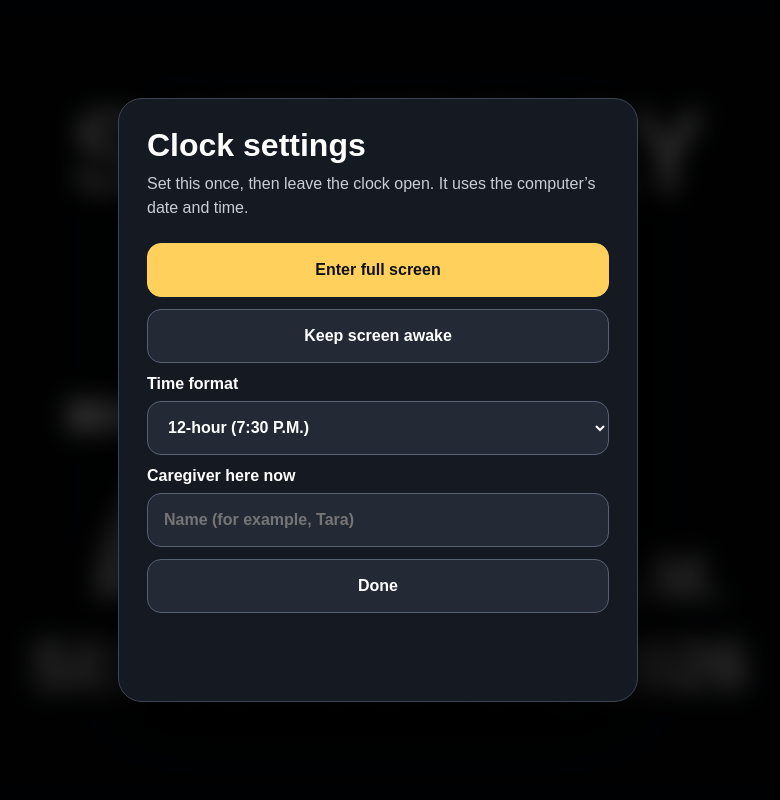
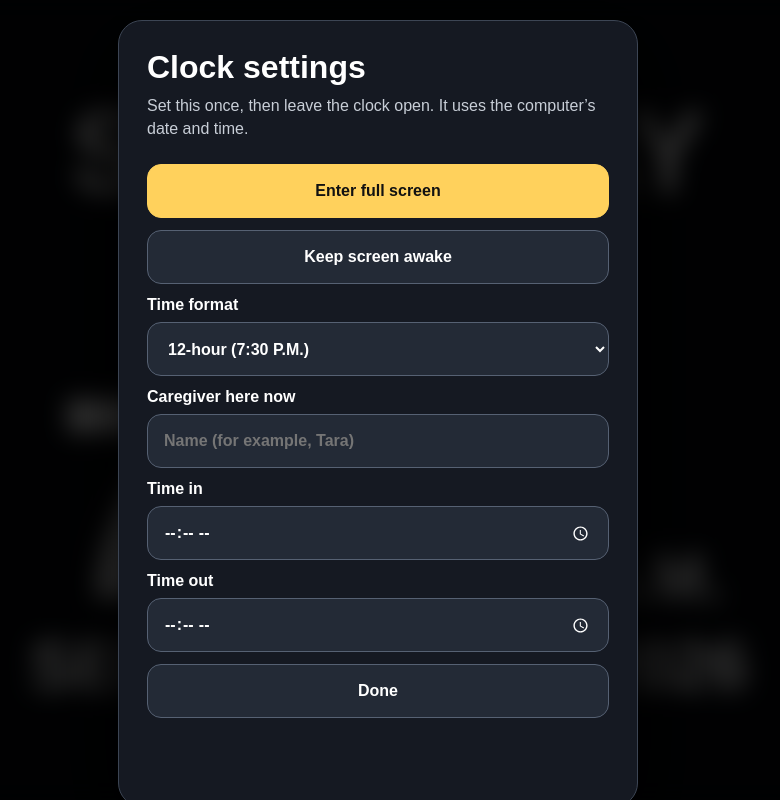
Before and after one commit to Tdeeel/mommy-day-night-clock, a plain HTML site: page index.html in a window 1280 px wide. Both pictures are taken after a click on the button "Open clock settings". Shown: the whole page, without its empty margins (262-1042 px from the left). Drawn offline with Linux system fonts and the light colour scheme.

Commit message:
Show caregiver time in and scheduled time out on clock

```diff
--- a/index.html
+++ b/index.html
@@ -25,6 +25,8 @@
     .date { font-size:clamp(2rem,5.4vw,5rem); line-height:1.05; font-weight:800; text-transform:uppercase; }
     .caregiver { margin-top:clamp(16px,3vh,36px); padding:.3em .7em; border-top:2px solid #566173; font-size:clamp(1.7rem,4.5vw,4rem); line-height:1.15; font-weight:800; color:#fff; overflow-wrap:anywhere; }
     .caregiver[hidden] { display:none; }
+    .caregiver-detail { margin-top:.25em; font-size:clamp(1.1rem,2vw,1.8rem); color:var(--muted); }
+    .caregiver-detail:empty { display:none; }
     .hint { position:fixed; right:14px; bottom:12px; color:#7c8490; font-size:14px; opacity:.4; }
     .corner { position:fixed; inset:0 auto auto 0; width:72px; height:72px; border:0; background:transparent; cursor:pointer; }
     .controls { position:fixed; inset:0; display:grid; place-items:center; padding:20px; background:rgba(0,0,0,.78); backdrop-filter:blur(12px); z-index:10; }
@@ -55,7 +57,7 @@
       <div class="daynight" id="daynight">IT IS NIGHTTIME</div>
       <div class="time-row"><span class="time" id="time">7:00</span><span class="ampm" id="ampm">P.M.</span></div>
       <div class="date" id="date">SEPTEMBER 19, 2026</div>
-      <div class="caregiver" id="caregiver" hidden></div>
+      <div class="caregiver" id="caregiver" hidden><div id="caregiver-message"></div><div class="caregiver-detail" id="caregiver-detail"></div></div>
     </div>
     <button class="corner" id="corner" aria-label="Open clock settings"></button>
     <div class="hint">Press S for settings</div>
@@ -74,6 +76,12 @@
         <label>Caregiver here now
           <input id="caregiver-name" type="text" maxlength="60" placeholder="Name (for example, Tara)" autocomplete="off">
         </label>
+        <label>Time in
+          <input id="caregiver-in" type="time">
+        </label>
+        <label>Time out
+          <input id="caregiver-out" type="time">
+        </label>
         <button id="close">Done</button>
       </div>
       <p class="status" id="status"></p>
@@ -81,19 +89,62 @@
   </section>
 
   <script>
-    const el = Object.fromEntries(['day','period','daynight','time','ampm','date','caregiver','caregiver-name','controls','format','status'].map(id=>[id,document.getElementById(id)]));
+    const el = Object.fromEntries(['day','period','daynight','time','ampm','date','caregiver','caregiver-message','caregiver-detail','caregiver-name','caregiver-in','caregiver-out','controls','format','status'].map(id=>[id,document.getElementById(id)]));
     let wakeLock = null;
     let hourFormat = localStorage.getItem('clock-format') || '12';
     el.format.value = hourFormat;
-    const savedCaregiver = localStorage.getItem('clock-caregiver') || '';
-    el['caregiver-name'].value = savedCaregiver;
+    el['caregiver-name'].value = localStorage.getItem('clock-caregiver') || '';
+    el['caregiver-in'].value = localStorage.getItem('clock-caregiver-in') || '';
+    el['caregiver-out'].value = localStorage.getItem('clock-caregiver-out') || '';
+    if (!localStorage.getItem('clock-caregiver-date')) {
+      const now = new Date();
+      localStorage.setItem('clock-caregiver-date', [now.getFullYear(), String(now.getMonth()+1).padStart(2,'0'), String(now.getDate()).padStart(2,'0')].join('-'));
+    }
+
+    function formatShiftTime(value) {
+      if (!value) return '';
+      const [hour, minute] = value.split(':').map(Number);
+      return `${hour % 12 || 12}:${String(minute).padStart(2, '0')} ${hour < 12 ? 'A.M.' : 'P.M.'}`;
+    }
+
     function updateCaregiver() {
       const name = el['caregiver-name'].value.trim();
+      const timeIn = el['caregiver-in'].value;
+      const timeOut = el['caregiver-out'].value;
+      localStorage.setItem('clock-caregiver', name);
+      localStorage.setItem('clock-caregiver-in', timeIn);
+      localStorage.setItem('clock-caregiver-out', timeOut);
       el.caregiver.hidden = !name;
-      el.caregiver.textContent = name ? `${name} IS HERE` : '';
-      localStorage.setItem('clock-caregiver', name);
+      if (!name) return;
+
+      const now = new Date();
+      const currentMinutes = now.getHours() * 60 + now.getMinutes();
+      const [outHour, outMinute] = timeOut ? timeOut.split(':').map(Number) : [];
+      const outMinutes = outHour * 60 + outMinute;
+      const today = [now.getFullYear(), String(now.getMonth()+1).padStart(2,'0'), String(now.getDate()).padStart(2,'0')].join('-');
+      const savedDate = localStorage.getItem('clock-caregiver-date') || today;
+      const inMinutes = timeIn ? Number(timeIn.slice(0,2)) * 60 + Number(timeIn.slice(3)) : 0;
+      const overnight = timeIn && timeOut && inMinutes > outMinutes;
+      const savedDay = new Date(`${savedDate}T12:00:00`);
+      const elapsedDays = Math.round((new Date(`${today}T12:00:00`) - savedDay) / 86400000);
+      const expired = timeOut && (elapsedDays > (overnight ? 1 : 0) || (elapsedDays === (overnight ? 1 : 0) && currentMinutes >= outMinutes));
+      const stale = elapsedDays > 0 && !overnight;
+      el['caregiver-message'].textContent = (stale || expired) && !timeOut ? 'PLEASE CHECK WHO IS HERE NOW'
+        : stale || expired ? `${name}'S SCHEDULED TIME OUT WAS ${formatShiftTime(timeOut)}`
+        : timeOut ? `${name} IS HERE UNTIL ${formatShiftTime(timeOut)}` : `${name} IS HERE`;
+      el['caregiver-detail'].textContent = stale || expired
+        ? (timeOut ? 'PLEASE CHECK WHO IS HERE NOW' : '')
+        : timeIn ? `TIME IN: ${formatShiftTime(timeIn)}` : '';
     }
-    el['caregiver-name'].addEventListener('input', updateCaregiver);
+    for (const id of ['caregiver-name','caregiver-in','caregiver-out']) {
+      const onEdit = () => {
+        const now = new Date();
+        localStorage.setItem('clock-caregiver-date', [now.getFullYear(), String(now.getMonth()+1).padStart(2,'0'), String(now.getDate()).padStart(2,'0')].join('-'));
+        updateCaregiver();
+      };
+      el[id].addEventListener('input', onEdit);
+      el[id].addEventListener('change', onEdit);
+    }
     updateCaregiver();
 
     function periodFor(hour) {
@@ -119,6 +170,7 @@
         el.ampm.textContent = (parts.find(p=>p.type==='dayPeriod')?.value || '').replace('AM','A.M.').replace('PM','P.M.');
       }
       document.documentElement.style.setProperty('--accent', isDay ? '#ffd15c' : '#8fc7ff');
+      updateCaregiver();
     }
 
     function toggleSettings(show) { el.controls.hidden = !show; }
```
